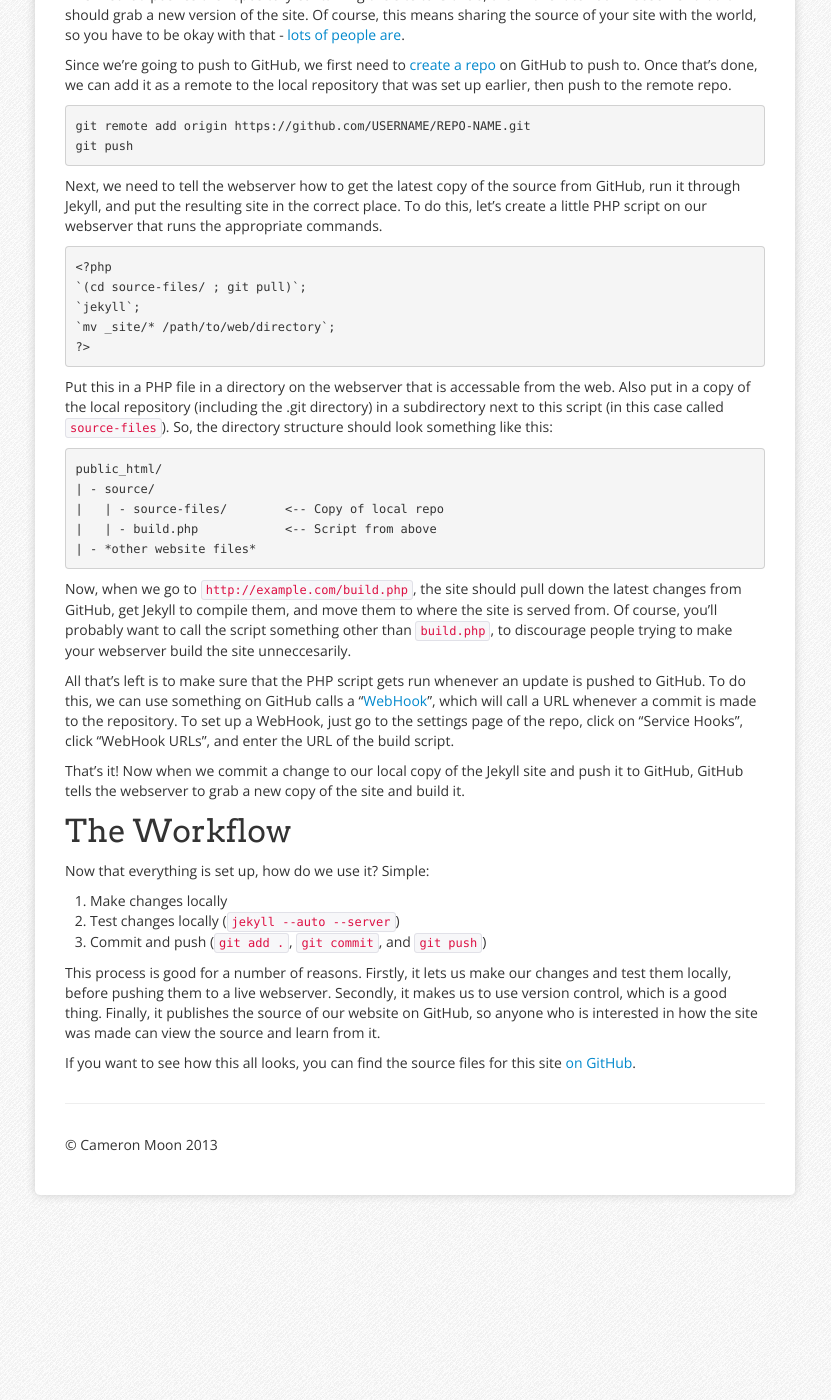
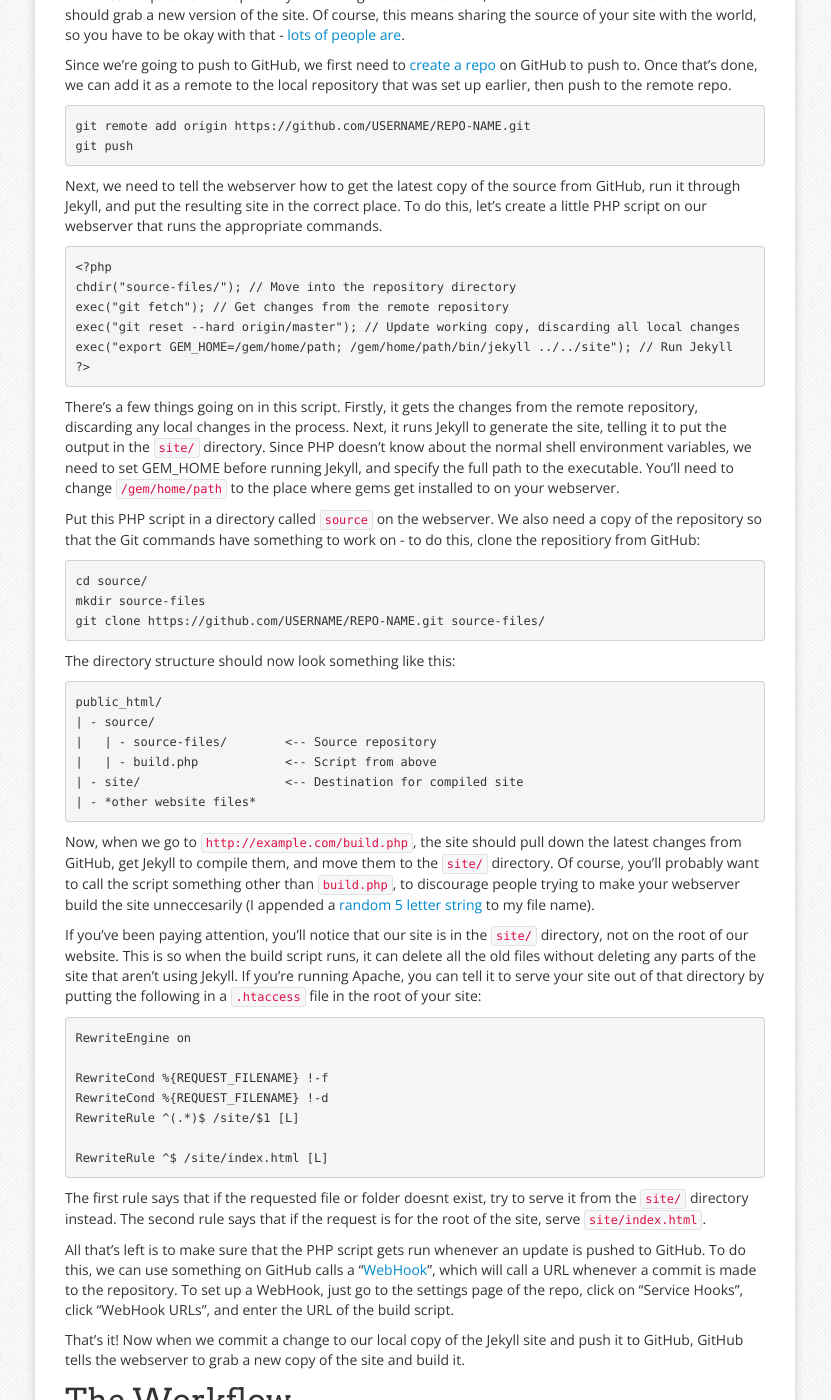
Before and after one commit to cmrn/cameronmoon.com, a Jekyll site: the page built from _posts/projects/2013-02-07-deploying-jekyll-using-github.md, in a window 1280 px wide and 1400 px high, scrolled down 1311 px. Shown: the whole window, without its empty margins (225-1056 px from the left). Built offline with Jekyll 4.4.1, drawn with Linux system fonts in a browser that asks for light colours; some of the changed text lies outside the part shown.

Commit message:
Updated Jekyll + Github post with more accurate instructions

```diff
--- a/_posts/projects/2013-02-07-deploying-jekyll-using-github.md
+++ b/_posts/projects/2013-02-07-deploying-jekyll-using-github.md
@@ -2,7 +2,7 @@
 layout: post
 title: Deploying a Lightweight Jekyll Site using GitHub
 category: projects
-excerpt: Jekyll can generate a website from the source files, but I need to get that generated site onto a proper webserver somewhere so everyone can see it. Ideally, I also want to use some kind of version control on the content of the site as well, to make sure I don't lose any data. Let's use Git to solve both these problems!
+excerpt: Jekyll is a tool that generates a static website by combining layout files with markdown content. I want an easy workflow where I can make changes to the site, test it locally, then update the live site. Using GitHub as the link between my local copy and the live copy has a number of advantages over other Jekyll deployment options.
 thumbnail: jekyll-github.png
 ---
 Recently, I've been taking on some projects where I'm either creating new things, or using things in ways that I couldn't find documented before. These projects are the kinds of things I find useful on blogs, where someone has done the same kind of thing that I am trying to do, and documents it. However, I don't like all the other aspects of blogs - the inane personal ramblings, bloated blogging software, etc.
@@ -13,7 +13,7 @@ After looking over the different static site generators, I decided on [Jekyll](h
 
 > Jekyll is a simple, blog aware, static site generator. It takes a template directory (representing the raw form of a website), runs it through Textile or Markdown and Liquid converters, and spits out a complete, static website suitable for serving with Apache or your favorite web server.
 
-This sounds like the tool I was looking for! I can write my content in Markdown, and Jekyll will make it look nice and put them on my website. But, I still need to tell Jekyll *how* to make things look nice. Well, [Bootstrap](http://twitter.github.com/bootstrap/) (Formerly "Twitter Bootstrap") seems to be the popular choice at the moment, so lets use that.
+This sounds like the tool I was looking for! I can write my content in Markdown, and Jekyll will make it look nice and put them on my website. But, I still need to tell Jekyll *how* to make things look nice. Well, [Bootstrap](http://twitter.github.com/bootstrap/) (formerly "Twitter Bootstrap") seems to be the popular choice at the moment, so lets use that.
 
 Bootstrap is a front-end web framework that lets you build nice looking websites. It includes a bunch of neat stuff like a grid system, responsive design functionality, built in components (like dropdowns and thumbnails), and lots more. If you want some tips on making a good looking website using Bootstrap, check out [this excellent guide](http://24ways.org/2012/how-to-make-your-site-look-half-decent/).
 
@@ -44,20 +44,42 @@ Since we're going to push to GitHub, we first need to [create a repo](https://he
 Next, we need to tell the webserver how to get the latest copy of the source from GitHub, run it through Jekyll, and put the resulting site in the correct place. To do this, let's create a little PHP script on our webserver that runs the appropriate commands.
 
 	<?php
-	`(cd source-files/ ; git pull)`;
-	`jekyll`;
-	`mv _site/* /path/to/web/directory`;
+	chdir("source-files/"); // Move into the repository directory
+	exec("git fetch"); // Get changes from the remote repository
+	exec("git reset --hard origin/master"); // Update working copy, discarding all local changes
+	exec("export GEM_HOME=/gem/home/path; /gem/home/path/bin/jekyll ../../site"); // Run Jekyll
 	?>
 
-Put this in a PHP file in a directory on the webserver that is accessable from the web. Also put in a copy of the local repository (including the .git directory) in a subdirectory next to this script (in this case called `source-files`). So, the directory structure should look something like this:
+There's a few things going on in this script. Firstly, it gets the changes from the remote repository, discarding any local changes in the process. Next, it runs Jekyll to generate the site, telling it to put the output in the `site/` directory. Since PHP doesn't know about the normal shell environment variables, we need to set GEM_HOME before running Jekyll, and specify the full path to the executable. You'll need to change `/gem/home/path` to the place where gems get installed to on your webserver.
+
+Put this PHP script in a directory called `source` on the webserver. We also need a copy of the repository so that the Git commands have something to work on - to do this, clone the repositiory from GitHub:
+
+	cd source/
+	mkdir source-files
+	git clone https://github.com/USERNAME/REPO-NAME.git source-files/
+
+The directory structure should now look something like this:
 
 	public_html/
 	| - source/
-	|   | - source-files/        <-- Copy of local repo
+	|   | - source-files/        <-- Source repository
 	|   | - build.php            <-- Script from above
+	| - site/                    <-- Destination for compiled site
 	| - *other website files*
 
-Now, when we go to `http://example.com/build.php`, the site should pull down the latest changes from GitHub, get Jekyll to compile them, and move them to where the site is served from. Of course, you'll probably want to call the script something other than `build.php`, to discourage people trying to make your webserver build the site unneccesarily.
+Now, when we go to `http://example.com/build.php`, the site should pull down the latest changes from GitHub, get Jekyll to compile them, and move them to the `site/` directory. Of course, you'll probably want to call the script something other than `build.php`, to discourage people trying to make your webserver build the site unneccesarily (I appended a [random 5 letter string](http://www.random.org/strings/?num=1&len=5&digits=on&loweralpha=on) to my file name).
+
+If you've been paying attention, you'll notice that our site is in the `site/` directory, not on the root of our website. This is so when the build script runs, it can delete all the old files without deleting any parts of the site that aren't using Jekyll. If you're running Apache, you can tell it to serve your site out of that directory by putting the following in a `.htaccess` file in the root of your site:
+
+	RewriteEngine on
+
+	RewriteCond %{REQUEST_FILENAME} !-f
+	RewriteCond %{REQUEST_FILENAME} !-d
+	RewriteRule ^(.*)$ /site/$1 [L]
+
+	RewriteRule ^$ /site/index.html [L]
+
+The first rule says that if the requested file or folder doesnt exist, try to serve it from the `site/` directory instead. The second rule says that if the request is for the root of the site, serve `site/index.html`.
 
 All that's left is to make sure that the PHP script gets run whenever an update is pushed to GitHub. To do this, we can use something on GitHub calls a "[WebHook](https://help.github.com/articles/post-receive-hooks)", which will call a URL whenever a commit is made to the repository. To set up a WebHook, just go to the settings page of the repo, click on "Service Hooks", click "WebHook URLs", and enter the URL of the build script.
 
@@ -70,6 +92,13 @@ Now that everything is set up, how do we use it? Simple:
 2. Test changes locally (`jekyll --auto --server`)
 3. Commit and push (`git add .`, `git commit`, and `git push`)
 
-This process is good for a number of reasons. Firstly, it lets us make our changes and test them locally, before pushing them to a live webserver. Secondly, it makes us to use version control, which is a good thing. Finally, it publishes the source of our website on GitHub, so anyone who is interested in how the site was made can view the source and learn from it.
+This process is good for a number of reasons. Firstly, it lets us make our changes and test them locally, before pushing them to a live webserver. Secondly, it makes us to use version control, which is a good thing. Finally, it makes sure that our live site is always up to date - as soon as changes are pushed, they will appear on the live site.
 
-If you want to see how this all looks, you can find the source files for this site [on GitHub](https://github.com/cmrn).
+## Why GitHub?
+This same workflow can be achieved without GitHub, by using a post-recieve hook and pushing to a Git repository on the webserver. However, using GitHub as a middleman between the local copy and the live copy of the site has a number of advantages:
+
+1. Open source. All the source files for the site are published on GitHub, where other people can view them and learn from them. (If you aren't comfortable with this for some reason, you can still use this method by using a private repository)
+2. Changes on the go. You can use the inbuilt GitHub text editor to make changes to the website, even if you have access to nothing more than a web browser.
+3. Data redundancy. Using this workflow, the content of the website is stored in 3 separate locations - locally, on GitHub, and on the remote webserver.
+
+If you want to see how this all looks, you can find the source files for this site [on GitHub](https://github.com/cmrn/cameron.moon.net.au).
```
